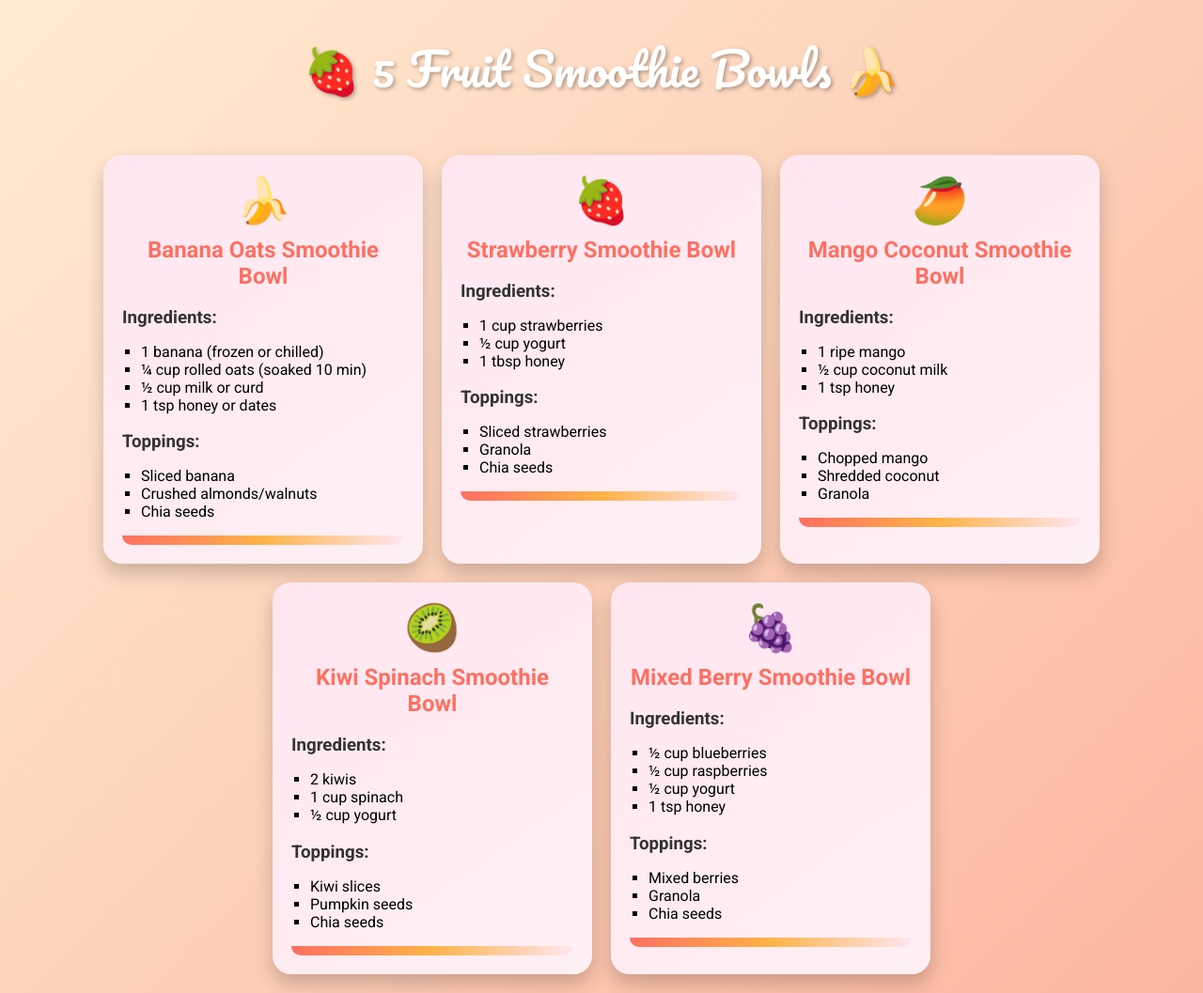
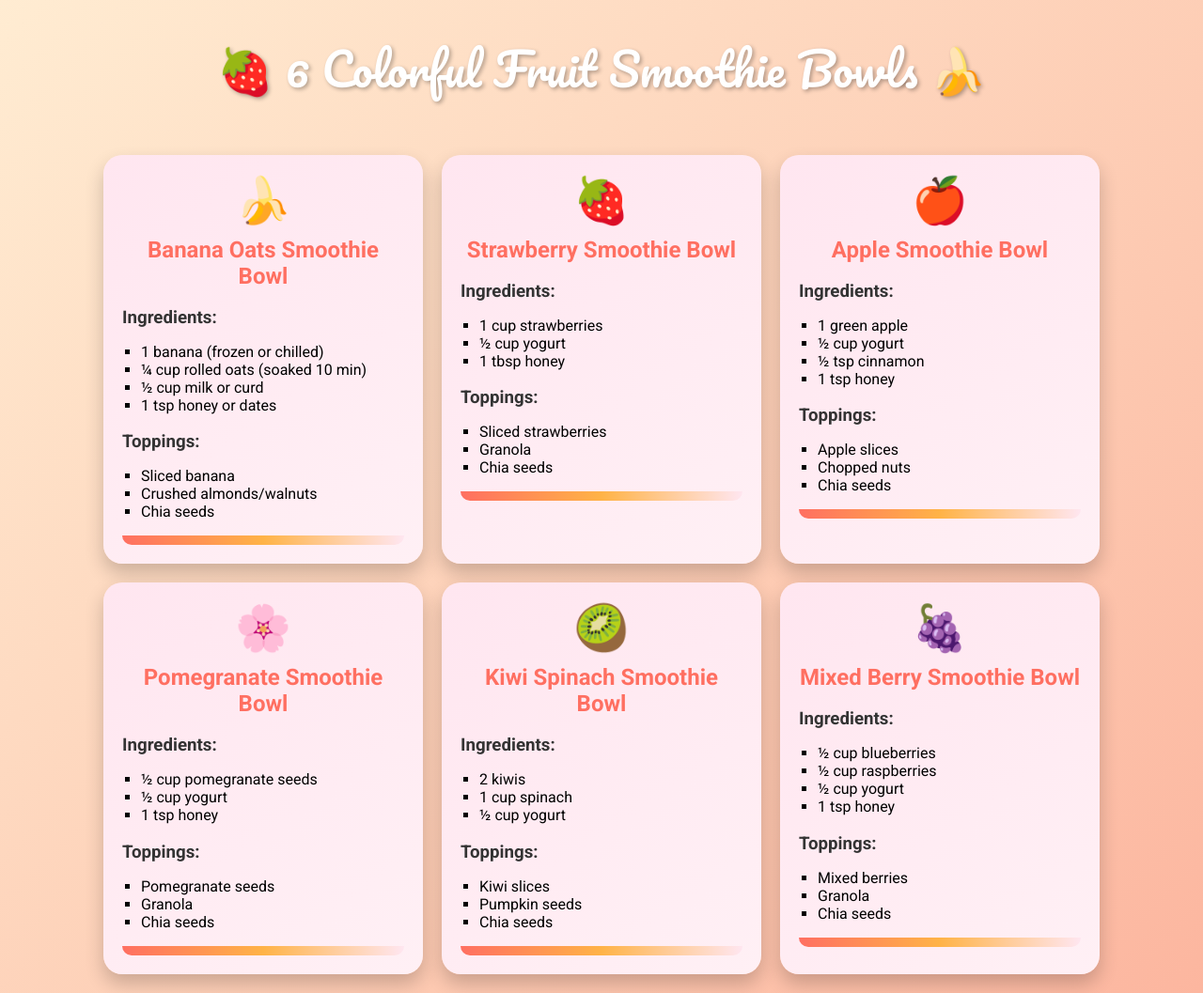
Before and after one commit to Aishwarya897/Fruit-Smoothie-Bowls, a plain HTML site: page index.html in a window 1280 px wide. Shown: the whole page at 94% size. Drawn offline with Linux system fonts and the light colour scheme.

Commit message:
Update index.html

```diff
--- a/index.html
+++ b/index.html
@@ -3,7 +3,7 @@
 <head>
     <meta charset="UTF-8">
     <meta name="viewport" content="width=device-width, initial-scale=1.0">
-    <title>5 Fruit Smoothie Bowls</title>
+    <title>6 Fruit Smoothie Bowls</title>
     <link href="https://fonts.googleapis.com/css2?family=Pacifico&family=Roboto:wght@400;700&display=swap" rel="stylesheet">
     <style>
         body {
@@ -71,7 +71,6 @@
             color: #ff6f61;
         }
 
-        /* Color stripes at the bottom */
         .color-stripe {
             height: 10px;
             background: linear-gradient(to right, #ff6f61, #ffb347, #ffe6f0);
@@ -82,7 +81,7 @@
 </head>
 <body>
 
-<header>🍓 5 Fruit Smoothie Bowls 🍌</header>
+<header>🍓 6 Colorful Fruit Smoothie Bowls 🍌</header>
 
 <div class="container">
 
@@ -124,19 +123,38 @@
     </div>
 
     <div class="bowl-card">
-        <div class="bowl-icon">🥭</div>
-        <h2>Mango Coconut Smoothie Bowl</h2>
+        <div class="bowl-icon">🍎</div>
+        <h2>Apple Smoothie Bowl</h2>
         <h3>Ingredients:</h3>
         <ul>
-            <li>1 ripe mango</li>
-            <li>½ cup coconut milk</li>
+            <li>1 green apple</li>
+            <li>½ cup yogurt</li>
+            <li>½ tsp cinnamon</li>
             <li>1 tsp honey</li>
         </ul>
         <h3 class="toppings">Toppings:</h3>
         <ul>
-            <li>Chopped mango</li>
-            <li>Shredded coconut</li>
+            <li>Apple slices</li>
+            <li>Chopped nuts</li>
+            <li>Chia seeds</li>
+        </ul>
+        <div class="color-stripe"></div>
+    </div>
+
+    <div class="bowl-card">
+        <div class="bowl-icon">🌸</div>
+        <h2>Pomegranate Smoothie Bowl</h2>
+        <h3>Ingredients:</h3>
+        <ul>
+            <li>½ cup pomegranate seeds</li>
+            <li>½ cup yogurt</li>
+            <li>1 tsp honey</li>
+        </ul>
+        <h3 class="toppings">Toppings:</h3>
+        <ul>
+            <li>Pomegranate seeds</li>
             <li>Granola</li>
+            <li>Chia seeds</li>
         </ul>
         <div class="color-stripe"></div>
     </div>
```
